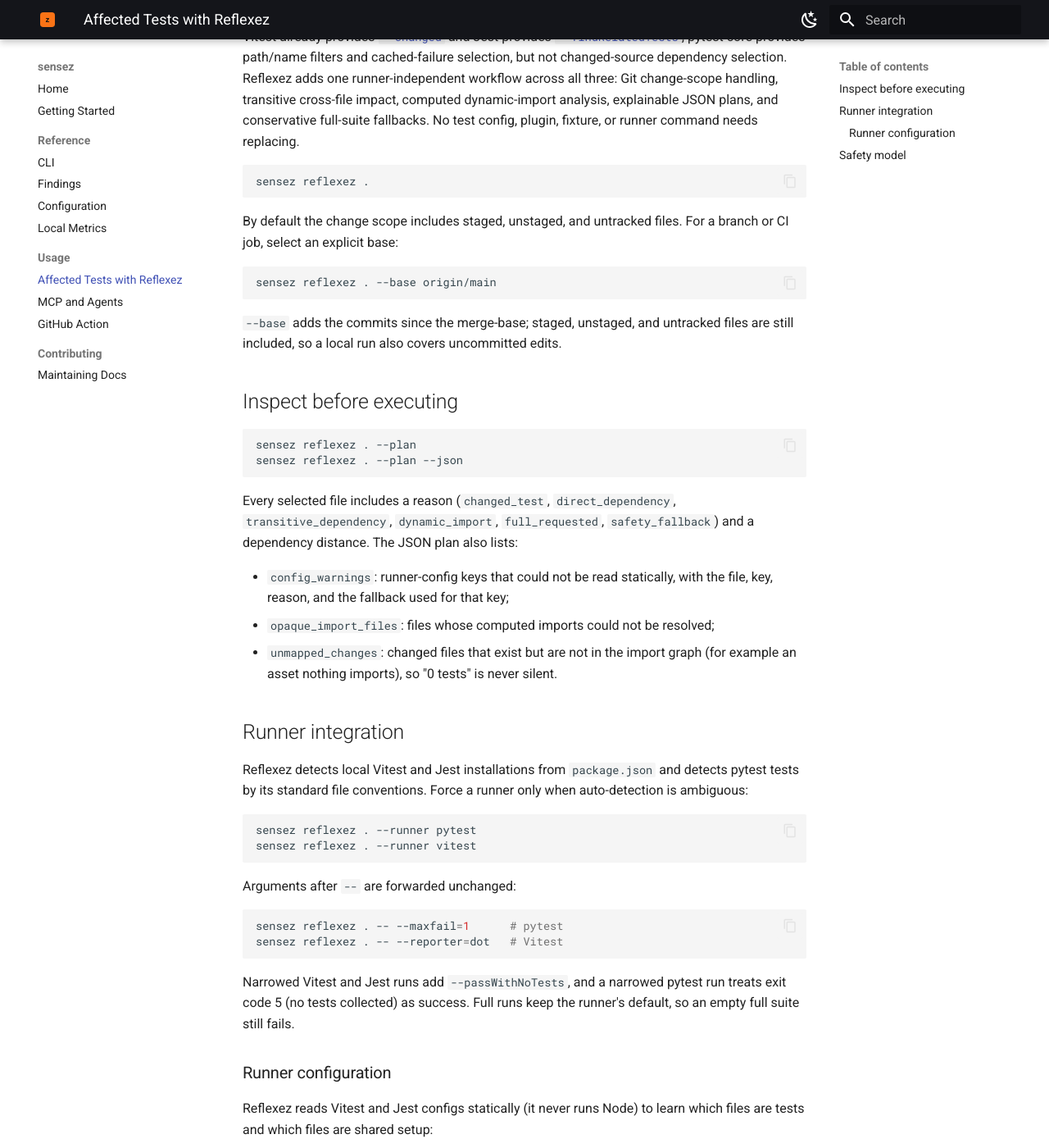
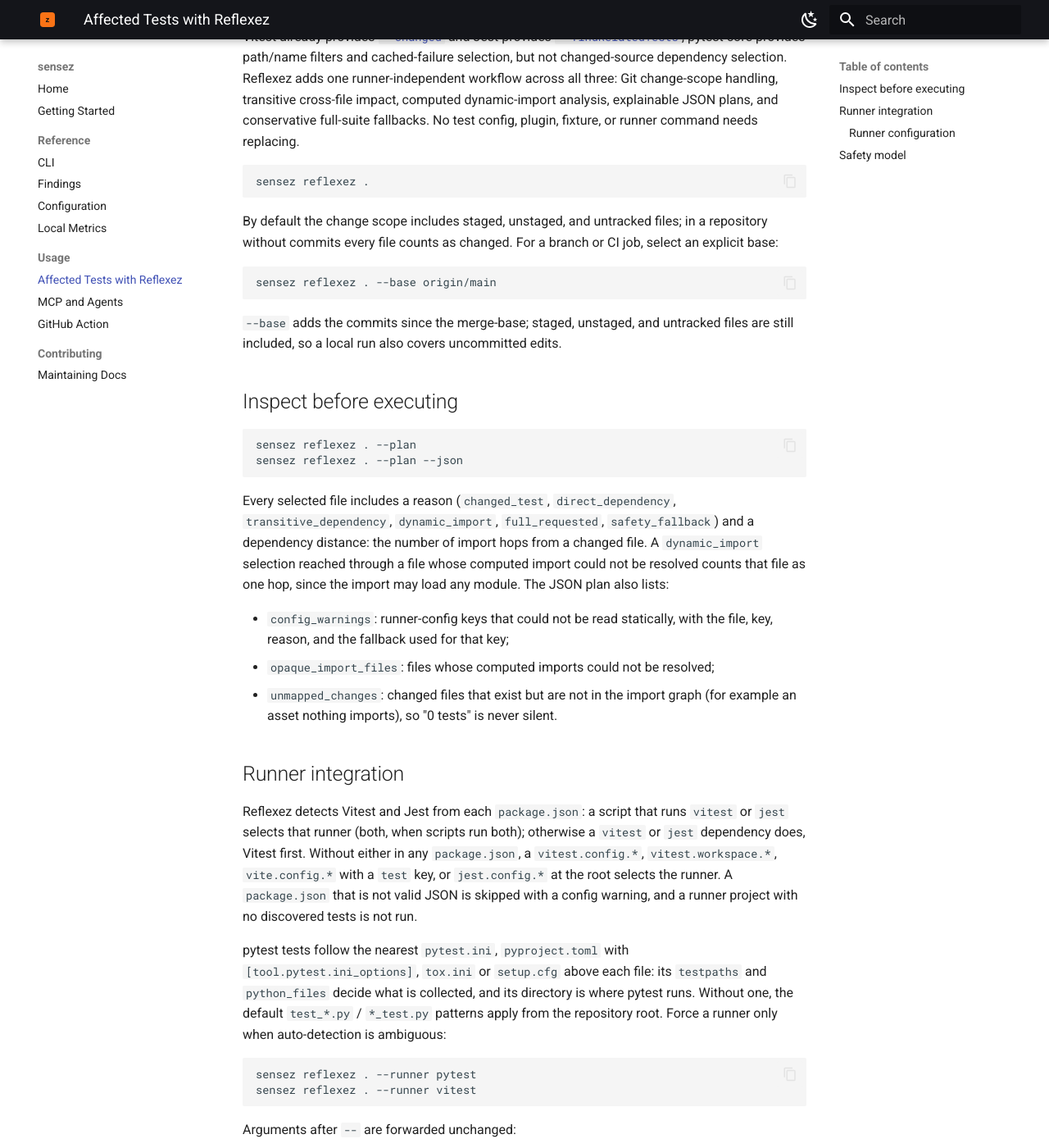
Before and after one commit to popov95s/sensez, an MkDocs documentation site: the page built from docs/usage/reflexez.md, in a window 1280 px wide and 1400 px high, scrolled down 215 px. Shown: the whole window at 82% size. Built offline with MkDocs 1.6.1 and Material for MkDocs 9.7.7, drawn with Linux system fonts in a browser that asks for light colours; the version menu is left out; some of the changed text lies outside the part shown.

Commit message:
docs: describe config error handling, rule precedence and reflexez discovery
Configuration errors fall back to defaults instead of stopping the run;
meta.issues appears in JSON with SENSEZ_SCAN_DIAGNOSTICS or SENSEZ_TIMING; a
rule's own action beats [action.smells]; plain boundary names match slash
paths. Reflexez docs cover renames, deletions, runner and pytest discovery,
cwd-relative --changed-file and dynamic_import distances.

````diff
--- a/docs/usage/reflexez.md
+++ b/docs/usage/reflexez.md
@@ -16,7 +16,8 @@
 sensez reflexez .
 ```
 
-By default the change scope includes staged, unstaged, and untracked files. For
+By default the change scope includes staged, unstaged, and untracked files; in
+a repository without commits every file counts as changed. For
 a branch or CI job, select an explicit base:
 
 ```bash
@@ -35,7 +36,10 @@
 
 Every selected file includes a reason (`changed_test`, `direct_dependency`,
 `transitive_dependency`, `dynamic_import`, `full_requested`, `safety_fallback`)
-and a dependency distance. The JSON plan also lists:
+and a dependency distance: the number of import hops from a changed file. A
+`dynamic_import` selection reached through a file whose computed import could
+not be resolved counts that file as one hop, since the import may load any
+module. The JSON plan also lists:
 
 - `config_warnings`: runner-config keys that could not be read statically, with
   the file, key, reason, and the fallback used for that key;
@@ -45,9 +49,20 @@
 
 ## Runner integration
 
-Reflexez detects local Vitest and Jest installations from `package.json` and
-detects pytest tests by its standard file conventions. Force a runner only when
-auto-detection is ambiguous:
+Reflexez detects Vitest and Jest from each `package.json`: a script that runs
+`vitest` or `jest` selects that runner (both, when scripts run both); otherwise
+a `vitest` or `jest` dependency does, Vitest first. Without either in any
+`package.json`, a `vitest.config.*`, `vitest.workspace.*`, `vite.config.*` with
+a `test` key, or `jest.config.*` at the root selects the runner. A
+`package.json` that is not valid JSON is skipped with a config warning, and a
+runner project with no discovered tests is not run.
+
+pytest tests follow the nearest `pytest.ini`, `pyproject.toml` with
+`[tool.pytest.ini_options]`, `tox.ini` or `setup.cfg` above each file: its
+`testpaths` and `python_files` decide what is collected, and its directory is
+where pytest runs. Without one, the default `test_*.py` / `*_test.py` patterns
+apply from the repository root. Force a runner only when auto-detection is
+ambiguous:
 
 ```bash
 sensez reflexez . --runner pytest
@@ -99,6 +114,9 @@
 sensez reflexez . --changed-file src/service.ts
 ```
 
+A relative `--changed-file` is resolved against the current directory, or
+against the repository root when no such file exists there (a deleted file).
+
 ## Safety model
 
 Reflexez runs the full suite when a narrow plan cannot be proven safe. Current
@@ -112,7 +130,11 @@
 - the configured `setupFiles`, `setupFilesAfterEnv`, and `globalSetup` modules,
   or anything they import;
 - TypeScript module-resolution configuration;
-- deleted source files or incomplete parsing.
+- deleted or renamed source files (a rename counts as a deletion of the old
+  path, including case-only renames); deleting other files, such as a README,
+  does not trigger it;
+- incomplete parsing of a file that may import something (a file whose text
+  has no `import`, `require` or `from` only triggers it when it changed).
 
 Literal `import()`, CommonJS `require()`, `importlib.import_module()`, and
 `__import__()` targets use the normal import graph. Reflexez additionally resolves
````
Also changed, not shown: docs/reference/configuration.md (+19 -11 lines), 1 other file.
